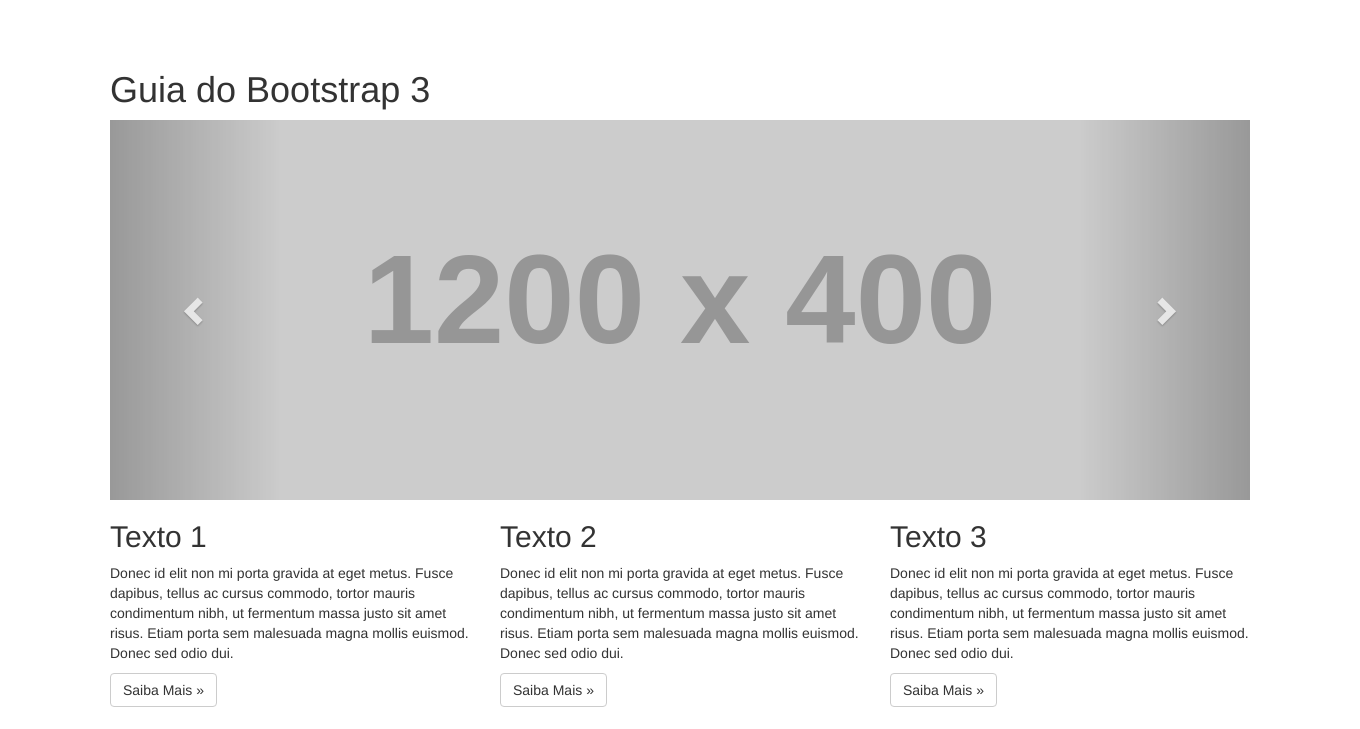
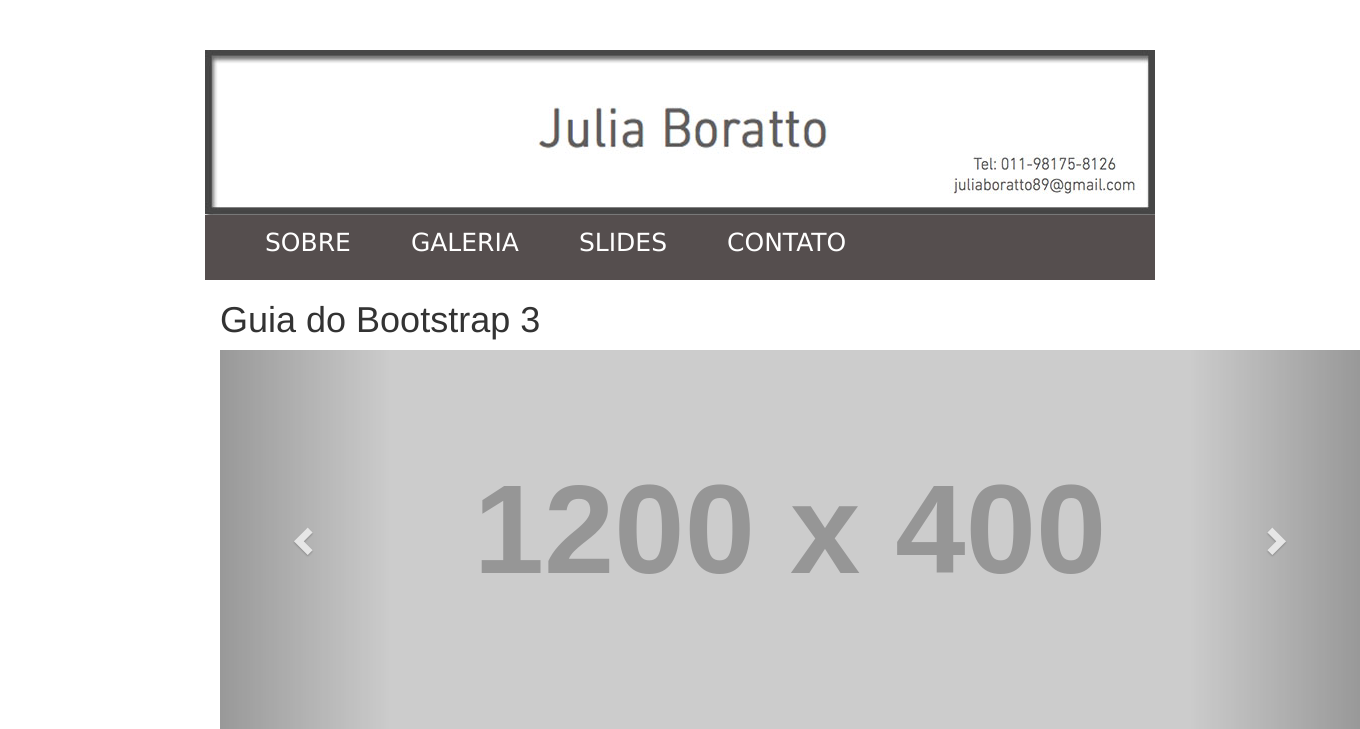
Before and after one commit to juboratto/portfolio, a PHP site: page /slides.html in a window 1360 px wide. Shown: the top 729 px of the page. Run offline with PHP 8.4, Linux system fonts and the light colour scheme; grey boxes labelled with a size stand in for pictures from a placeholder-image service; some libraries are stand-ins or nearby versions.

Commit message:
adsadasdf

```diff
--- a/css/style.css
+++ b/css/style.css
@@ -3,6 +3,12 @@
 */
 body {
  padding-top: 50px;
+}
+
+div#topo{
+	width: 950px;
+	height: 165px;
+	margin: 0 auto;
 }
 
 div#menu{
--- a/slides.html
+++ b/slides.html
@@ -11,6 +11,13 @@
 
  <script src="js/jquery.js"></script>
  <script src="js/bootstrap.min.js"></script>
+ <div id="topo"><img src="imagens/topo.jpg">
+<div id="menu">
+	<a href="#">SOBRE</a>
+	<a href="#">GALERIA</a>
+	<a href="#">SLIDES</a>
+	<a href="#">CONTATO</a>
+</div>
   <div class="container">
  <header>
  <h1>Guia do Bootstrap 3</h1>
--- a/sobre.html
+++ b/sobre.html
@@ -11,6 +11,8 @@
 <body>
  <script src="js/jquery.js"></script>
  <script src="js/bootstrap.min.js"></script>
+<body>
+	<div id="topo"><img src="imagens/topo.jpg">
 <div id="menu">
 	<a href="#">SOBRE</a>
 	<a href="#">GALERIA</a>
```
Also changed, not shown: contato.html (+7 -0 lines), galeria.html (+7 -0 lines).
